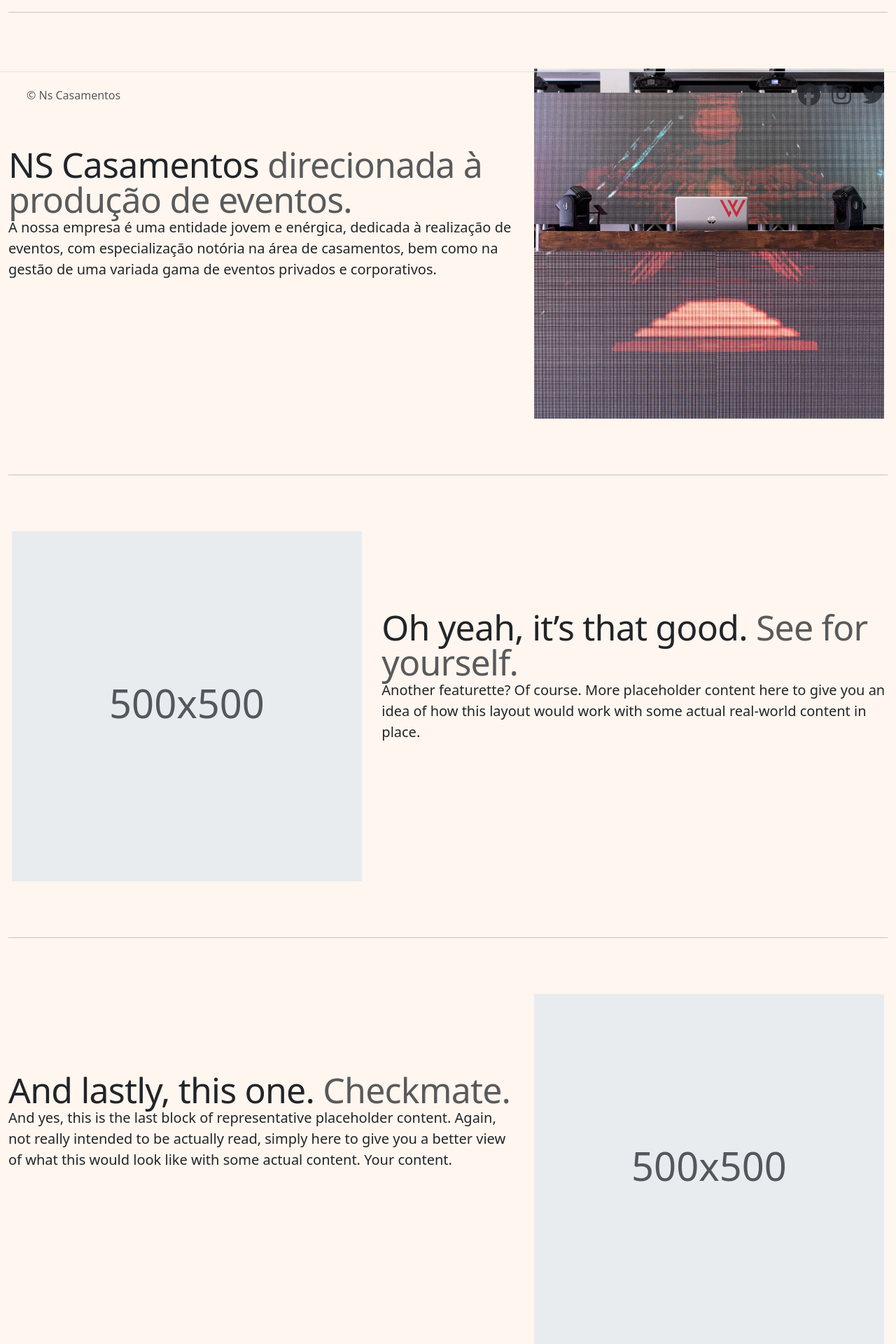
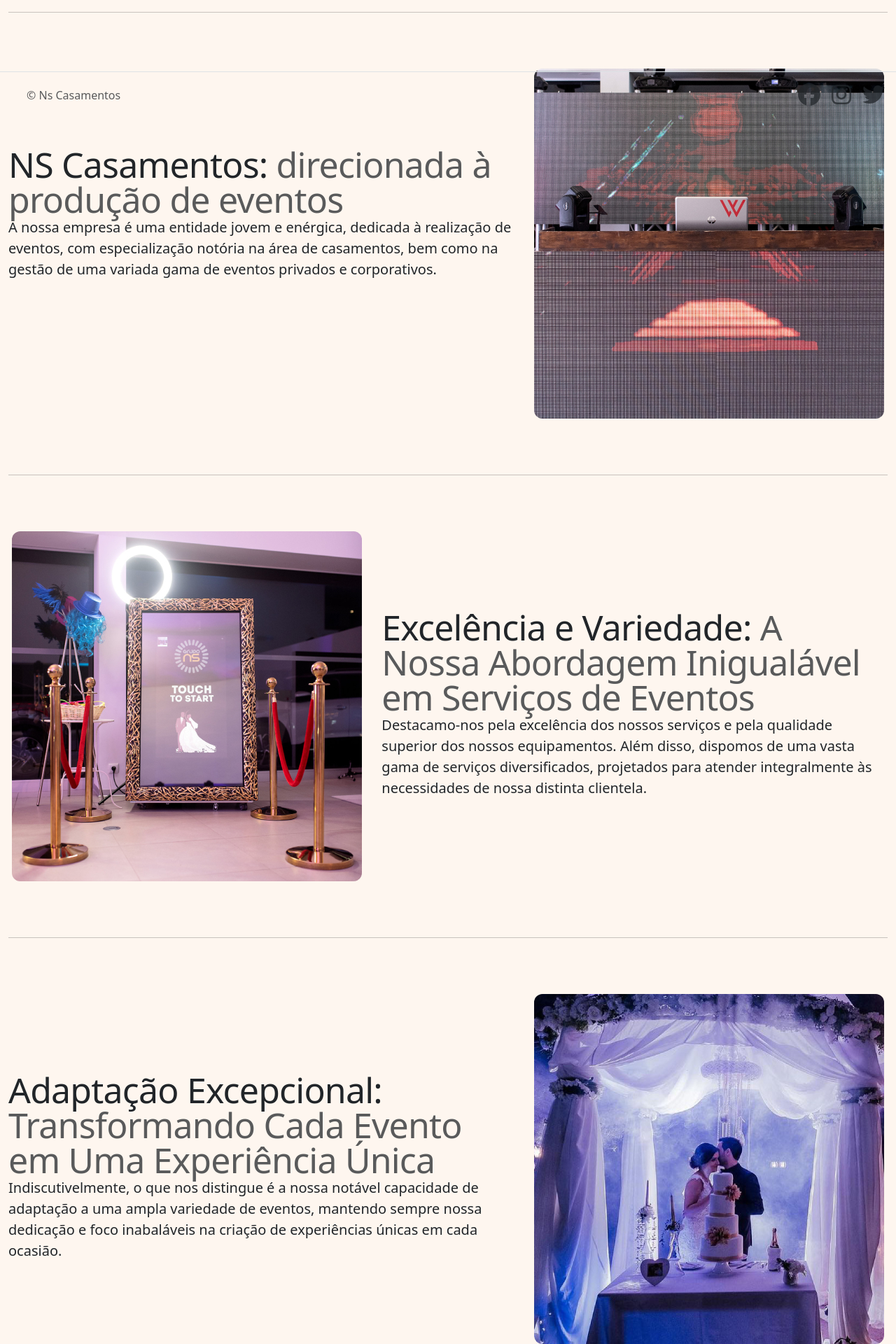
Before and after one commit to Diaz28/NsMachines, a React (Create React App) app in the folder ns_machines/: page / in a window 1280 px wide. Shown: the part 631-2551 px from the top of the page at 70% size. Built offline with nearby package versions, Linux system fonts and the light colour scheme.

Commit message:
somewhat finished the landing page

```diff
--- a/ns_machines/src/css/carousel.css
+++ b/ns_machines/src/css/carousel.css
@@ -22,5 +22,5 @@
   }
 
 .carousel-caption {
-  color: #742ff3;
+  color: #FCF6BD;
 }
--- a/ns_machines/src/routes/landingPage.jsx
+++ b/ns_machines/src/routes/landingPage.jsx
@@ -42,12 +42,12 @@ export default function Root() {
 
                 <div class="row featurette">
                     <div class="col-md-7">
-                        <h2 class="featurette-heading fw-normal lh-1"> NS Casamentos <span class="text-body-secondary">direcionada à produção de eventos.</span></h2>
+                        <h2 class="featurette-heading fw-normal lh-1"> NS Casamentos: <span class="text-body-secondary">direcionada à produção de eventos</span></h2>
                         <p class="lead">A nossa empresa é uma entidade jovem e enérgica, dedicada à realização de eventos, com especialização notória na área de casamentos, bem como na gestão de uma variada gama de eventos privados e corporativos.</p>
 
                     </div>
                     <div class="col-md-5 align-self-center">
-                    <img className="bd-placeholder-img bd-placeholder-img-lg featurette-image img-fluid mx-auto" width="500" height="500" src="/landing_1.jpg" preserveAspectRatio="xMidYMid slice" aria-hidden="true" focusable="false"/>
+                    <img className="bd-placeholder-img bd-placeholder-img-lg featurette-image img-fluid mx-auto rounded-xl" width="500" height="500" src="/landing_1.jpg" preserveAspectRatio="xMidYMid slice" aria-hidden="true" focusable="false"/>
                     </div>
                 </div>
 
@@ -55,11 +55,11 @@ export default function Root() {
 
                 <div class="row featurette">
                     <div class="col-md-7 order-md-2">
-                        <h2 class="featurette-heading fw-normal lh-1">Oh yeah, it’s that good. <span class="text-body-secondary">See for yourself.</span></h2>
-                        <p class="lead">Another featurette? Of course. More placeholder content here to give you an idea of how this layout would work with some actual real-world content in place.</p>
+                        <h2 class="featurette-heading fw-normal lh-1">Excelência e Variedade: <span class="text-body-secondary">A Nossa Abordagem Inigualável em Serviços de Eventos</span></h2>
+                        <p class="lead">Destacamo-nos pela excelência dos nossos serviços e pela qualidade superior dos nossos equipamentos. Além disso, dispomos de uma vasta gama de serviços diversificados, projetados para atender integralmente às necessidades de nossa distinta clientela.</p>
                     </div>
                     <div class="col-md-5 order-md-1">
-                        <svg class="bd-placeholder-img bd-placeholder-img-lg featurette-image img-fluid mx-auto" width="500" height="500" xmlns="http://www.w3.org/2000/svg" role="img" aria-label="Placeholder: 500x500" preserveAspectRatio="xMidYMid slice" focusable="false"><title>Placeholder</title><rect width="100%" height="100%" fill="var(--bs-secondary-bg)" /><text x="50%" y="50%" fill="var(--bs-secondary-color)" dy=".3em">500x500</text></svg>
+                    <img className="bd-placeholder-img bd-placeholder-img-lg featurette-image img-fluid mx-auto rounded-xl" width="500" height="500" src="/landing_2.jpg" preserveAspectRatio="xMidYMid slice" aria-hidden="true" focusable="false"/>
                     </div>
                 </div>
 
@@ -67,11 +67,11 @@ export default function Root() {
 
                 <div class="row featurette">
                     <div class="col-md-7">
-                        <h2 class="featurette-heading fw-normal lh-1">And lastly, this one. <span class="text-body-secondary">Checkmate.</span></h2>
-                        <p class="lead">And yes, this is the last block of representative placeholder content. Again, not really intended to be actually read, simply here to give you a better view of what this would look like with some actual content. Your content.</p>
+                        <h2 class="featurette-heading fw-normal lh-1">Adaptação Excepcional:  <span class="text-body-secondary">Transformando Cada Evento em Uma Experiência Única</span></h2>
+                        <p class="lead">Indiscutivelmente, o que nos distingue é a nossa notável capacidade de adaptação a uma ampla variedade de eventos, mantendo sempre nossa dedicação e foco inabaláveis na criação de experiências únicas em cada ocasião.</p>
                     </div>
                     <div class="col-md-5">
-                        <svg class="bd-placeholder-img bd-placeholder-img-lg featurette-image img-fluid mx-auto" width="500" height="500" xmlns="http://www.w3.org/2000/svg" role="img" aria-label="Placeholder: 500x500" preserveAspectRatio="xMidYMid slice" focusable="false"><title>Placeholder</title><rect width="100%" height="100%" fill="var(--bs-secondary-bg)" /><text x="50%" y="50%" fill="var(--bs-secondary-color)" dy=".3em">500x500</text></svg>
+                    <img className="bd-placeholder-img bd-placeholder-img-lg featurette-image img-fluid mx-auto rounded-xl" width="500" height="500" src="/landing_3.jpg" preserveAspectRatio="xMidYMid slice" aria-hidden="true" focusable="false"/>
                     </div>
                 </div>
 
```
Also changed, not shown: ns_machines/public/landing_2.jpg (added), ns_machines/public/landing_3.jpg (added).
